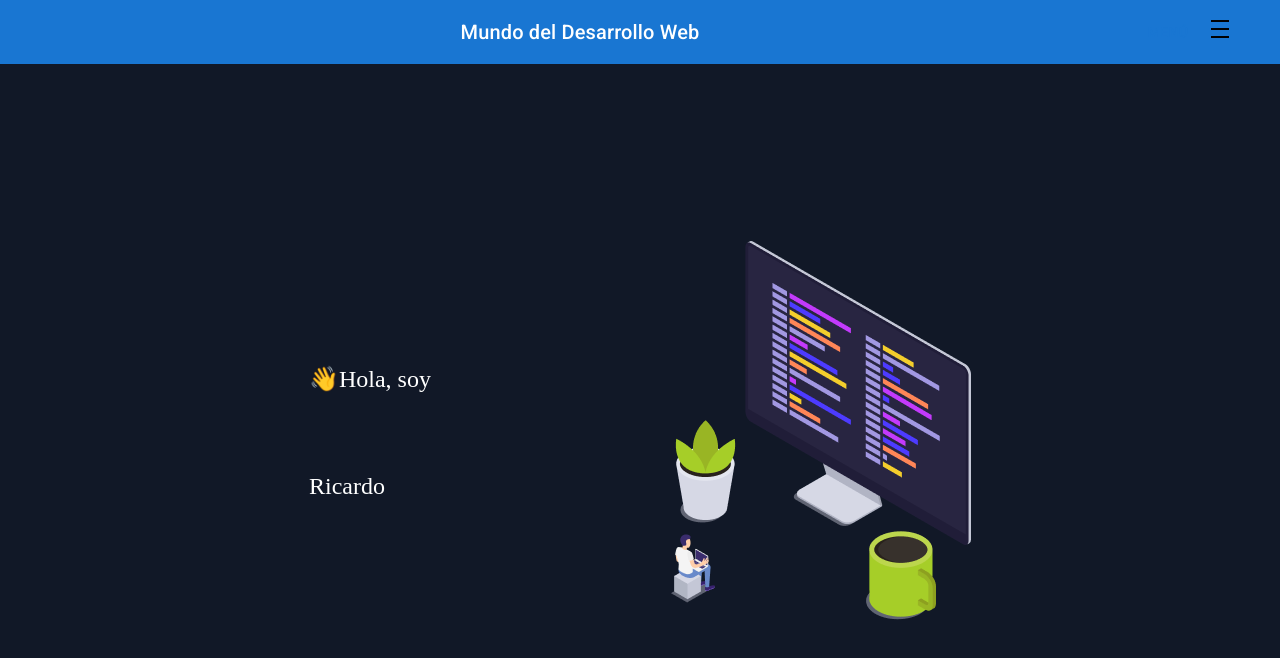
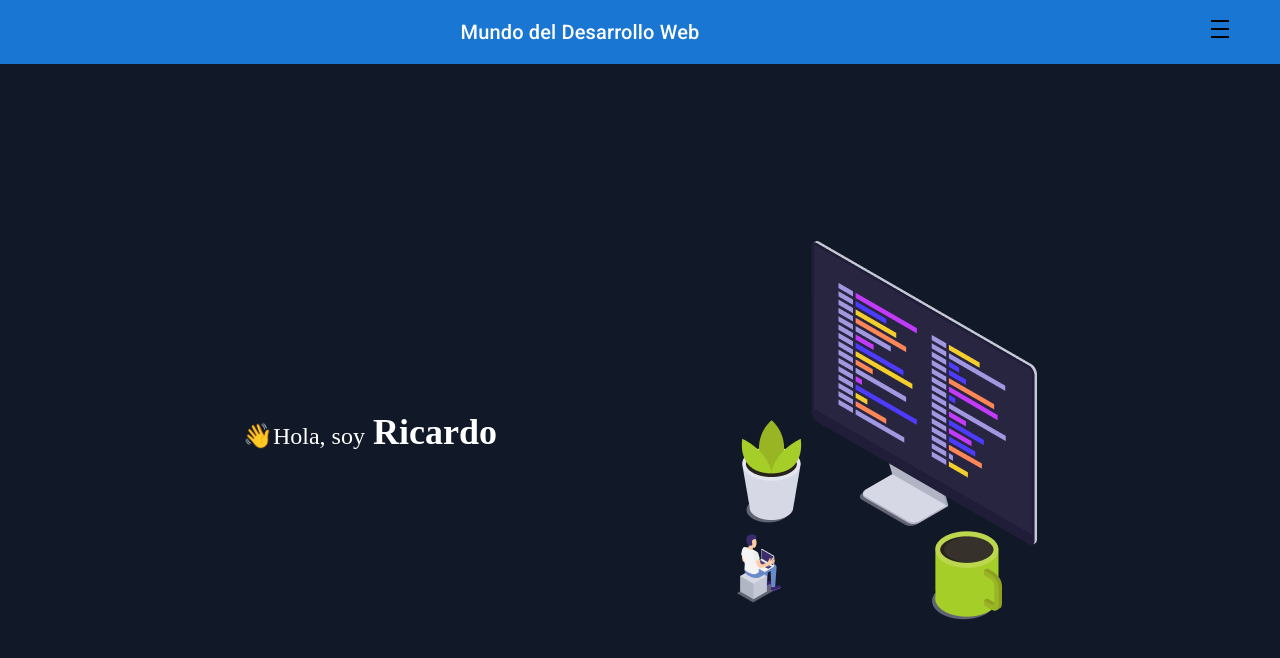
Before and after one commit to blackgoku-97/portafolio, a React (Vite) app: page / in a window 1280 px wide. Shown: the top 658 px of the page. Built offline with nearby package versions, Linux system fonts and the light colour scheme.

Commit message:
Inicio estructurado 4

```diff
--- a/src/components/inicio/Inicio.jsx
+++ b/src/components/inicio/Inicio.jsx
@@ -17,12 +17,18 @@ const Styles = {
     alignItems: "flex-start",
     marginRight: 30,
   },
+  tituloNombre: {
+    display: "flex",
+    flexDirection: "row",
+    alignItems: "baseline",
+  },
   title: {
     fontSize: 24,
-    marginBottom: 10,
+    marginRight: 1,
   },
   nombre: {
-    fontSize: 24,
+    fontSize: 36,
+    fontWeight: "bold",
   },
   imagen: {
     width: "40%",
@@ -39,8 +45,10 @@ const Imagen = ({ imagen }) => (
 
 const Header = ({ title, nombre }) => (
   <Box sx={Styles.texto}>
-    <Box sx={Styles.title}>{title}</Box>
-    <Box sx={Styles.nombre}>{nombre}</Box>
+    <Box sx={Styles.tituloNombre}>
+      <Box sx={Styles.title}>{title}</Box>
+      <Box sx={Styles.nombre}>{nombre}</Box>
+    </Box>
   </Box>
 );
 
```
